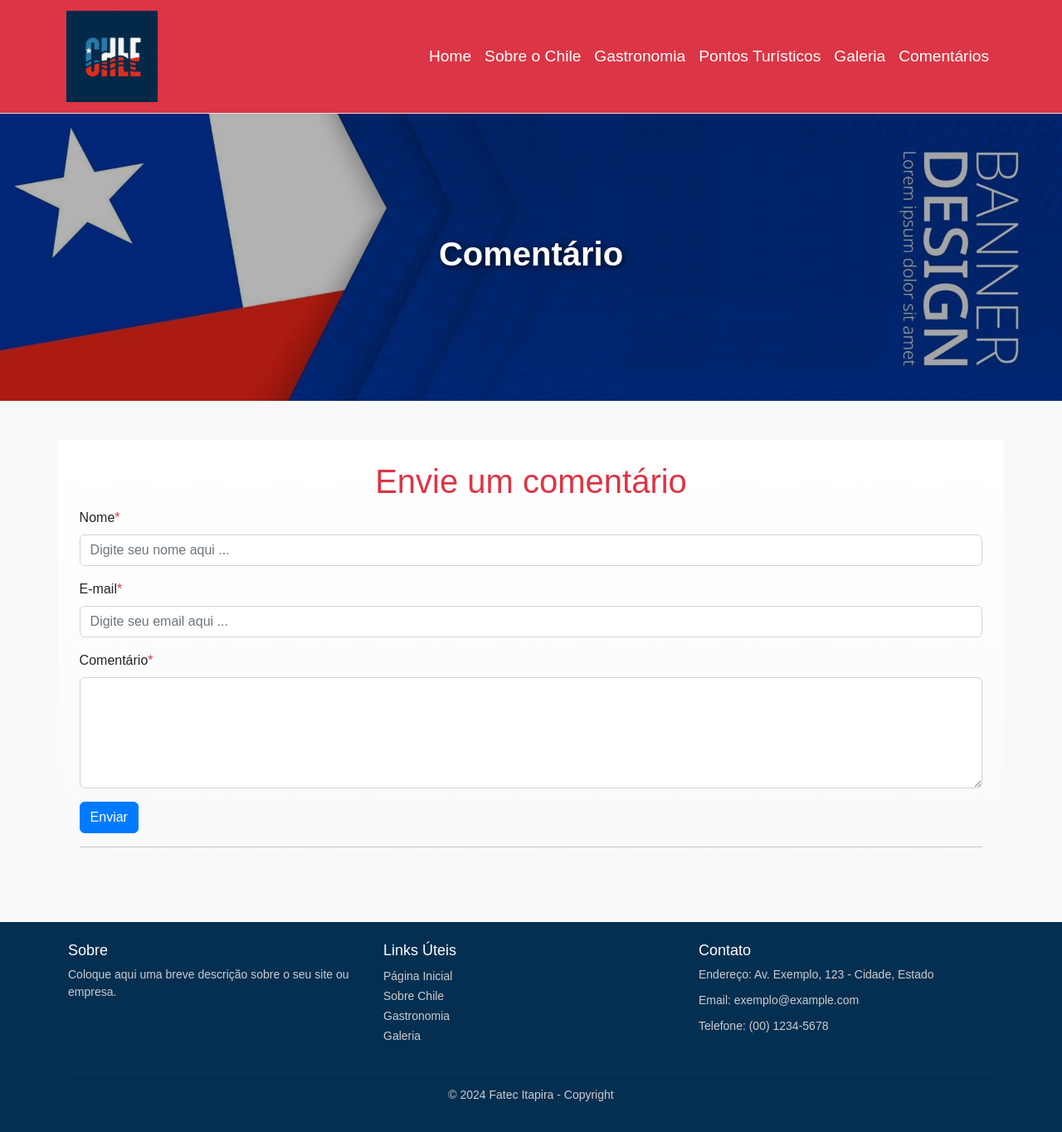
After one commit to Iagooalmeida/VoltaAoMundo-Chile, a PHP site: page /comentarios/index.php in a window 1280 px wide. The commit adds this page. Shown: the whole page at 83% size. Run offline with PHP 8.4, Linux system fonts and the light colour scheme.

Commit message:
feat: adcionando página de comentários com formulário de envio

```diff
--- /dev/null
+++ b/comentarios/index.php
@@ -0,0 +1,126 @@
+<!DOCTYPE html>
+<html lang="pt-br">
+<head>
+    <meta charset="UTF-8">
+    <meta name="viewport" content="width=device-width, initial-scale=1.0">
+    <title>Pontos Turisticos</title>
+    <link href="https://cdn.jsdelivr.net/npm/bootstrap@5.2.3/dist/css/bootstrap.min.css" rel="stylesheet"
+    integrity="sha384-rbsA2VBKQhggwzxH7pPCaAqO46MgnOM80zW1RWuH61DGLwZJEdK2Kadq2F9CUG65" crossorigin="anonymous">
+    <link rel="stylesheet" href="../css/style.css">
+</head>
+<body>
+<nav class="navbar navbar-expand-lg navbar-dark bg-danger">
+        <div class="container-fluid">
+            <a class="navbar-brand" href="index.html">
+                <img src="../img/Logo Chile.jpeg" class="logo" alt="Volta ao Mundo">
+            </a>
+
+        <button class="navbar-toggler" type="button" data-bs-toggle="collapse" data-bs-target="#navbarNav"
+            aria-controls="navbarNav" aria-expanded="false" aria-label="Toggle navigation">
+            <span class="navbar-toggler-icon"></span>
+        </button>
+        <div class="collapse navbar-collapse justify-content-end" id="navbarNav">
+            <ul class="navbar-nav">
+                <li class="nav-item active">
+                    <a class="nav-link" href="../index.html">Home</a>
+                </li>
+                <li class="nav-item">
+                    <a class="nav-link" href="../sobre-chile.html">Sobre o Chile</a>
+                </li>
+                <li class="nav-item">
+                    <a class="nav-link" href="../gastronomia-chile.html">Gastronomia</a>
+                </li>
+                <li class="nav-item">
+                    <a class="nav-link" href="../pontos-turisticos.html">Pontos Turísticos</a>
+                </li>
+                <li>
+                    <a class="nav-link" href="../galeria-chile.html">Galeria</a>
+                </li>
+                <li>
+                    <a class="nav-link" href="#">Comentários</a>
+                </li>
+            </ul>
+        </div>
+    </nav>
+    <div class="container-fluid">
+        <div class="col-12">
+            <div class="position-relative">
+                <img src="../img/banner/Banner-com-bandeira-do-chile.jpg" class="img-fluid w-100" alt="Imagem">
+                <div class="position-absolute top-50 start-50 translate-middle text-center">
+                    <h2 class="text-white">Comentário</h2>
+                </div>
+            </div>
+        </div>
+    </div>
+
+    <main class="comment">
+        <div class="container mt-5">
+            <h1 class="text-chile text-center">Envie um comentário</h1>
+            <form action="salvar.php" method="post">
+                <div class="mb-3">
+                    <label for="nome" class="form-label">Nome<span class="text-chile">*</span></label>
+                    <input type="text" class="form-control" id="nome" name="nome" placeholder="Digite seu nome aqui ...">
+                </div>
+                <div class="mb-3">
+                    <label for="email" class="form-label">E-mail<span class="text-chile">*</span></label>
+                    <input type="email" class="form-control" id="email" name="email" placeholder="Digite seu email aqui ...">
+                </div>
+                <div class="mb-3">
+                    <label for="comentario" class="form-label">Comentário<span class="text-chile">*</span></label>
+                    <textarea class="form-control" id="comentario" name="comentario" rows="5"></textarea>
+                </div>
+                <button type="submit" class="btn btn-primary">Enviar</button>
+            </form>
+            <hr>
+        </div>
+    </main>
+
+    <!-- rodapé -->
+    <footer class="bg-chile text-white py-4">
+        <div class="container">
+            <div class="row">
+                <div class="col-md-4">
+                    <h5>Sobre</h5>
+                    <p>Coloque aqui uma breve descrição sobre o seu site ou empresa.</p>
+                </div>
+                <div class="col-md-4">
+                    <h5>Links Úteis</h5>
+                    <ul class="list-unstyled">
+                        <li><a href="index.html">Página Inicial</a></li>
+                        <li><a href="sobre-chile.html">Sobre Chile</a></li>
+                        <li><a href="gastronomia-chile.html">Gastronomia</a></li>
+                        <li><a href="galeria-chile.html">Galeria</a></li>
+                    </ul>
+                </div>
+                <div class="col-md-4">
+                    <h5>Contato</h5>
+                    <p>Endereço: Av. Exemplo, 123 - Cidade, Estado</p>
+                    <p>Email: exemplo@example.com</p>
+                    <p>Telefone: (00) 1234-5678</p>
+                </div>
+            </div>
+            <hr>
+            <div class="row">
+                <div class="col-md-12 text-center">
+                    <p>&copy; 2024 Fatec Itapira - Copyright</p>
+                </div>
+            </div>
+        </div>
+    </footer>
+
+    <!-- conexão bootstrap -->
+    <script src="https://code.jquery.com/jquery-3.5.1.slim.min.js"></script>
+    <!-- Bootstrap JavaScript Libraries -->
+    <script
+        src="https://cdn.jsdelivr.net/npm/@popperjs/core@2.11.8/dist/umd/popper.min.js"
+        integrity="sha384-I7E8VVD/ismYTF4hNIPjVp/Zjvgyol6VFvRkX/vR+Vc4jQkC+hVqc2pM8ODewa9r"
+        crossorigin="anonymous">
+    </script>
+
+    <script
+        src="https://cdn.jsdelivr.net/npm/bootstrap@5.3.2/dist/js/bootstrap.min.js"
+        integrity="sha384-BBtl+eGJRgqQAUMxJ7pMwbEyER4l1g+O15P+16Ep7Q9Q+zqX6gSbd85u4mG4QzX+"
+        crossorigin="anonymous">
+    </script>
+</body>
+</html>
--- a/css/style.css
+++ b/css/style.css
@@ -188,11 +188,11 @@ h2.text-white {
 }
 
 #carouselExampleCaptions .carousel-item {
-    transition: transform 0.5s ease;
+    -o-transition: transform 0.5s ease;
     -webkit-transition: transform 0.5s ease;
     -moz-transition: transform 0.5s ease;
     -ms-transition: transform 0.5s ease;
-    -o-transition: transform 0.5s ease;
+    transition: transform 0.5s ease;
 }
 
 /* Fim carrossel de imagens */
@@ -340,11 +340,11 @@ footer p.copyright {
     background: linear-gradient(to bottom, #ffffff, #f8f9fa);
     /*Gradientedecordefundo*/box-shadow: 0 2px 4px rgba(0, 0, 0, 0.1);
     /*Sombrasutil*/padding: 40px;
-    border-radius: 10px;
+    -o-border-radius: 10px;
     -webkit-border-radius: 10px;
     -moz-border-radius: 10px;
     -ms-border-radius: 10px;
-    -o-border-radius: 10px;
+    border-radius: 10px;
 }
 
 
@@ -437,11 +437,11 @@ footer p.copyright {
     background: linear-gradient(to bottom, #ffffff, #f8f9fa);
     /*Gradientedecordefundo*/box-shadow: 0 2px 4px rgba(0, 0, 0, 0.1);
     /*Sombrasutil*/padding: 40px;
-    border-radius: 10px;
+    -o-border-radius: 10px;
     -webkit-border-radius: 10px;
     -moz-border-radius: 10px;
     -ms-border-radius: 10px;
-    -o-border-radius: 10px;
+    border-radius: 10px;
 }
 
 .gastronomia_session {
@@ -453,11 +453,11 @@ footer p.copyright {
 
 section.class_turismo.container {
     background: aliceblue;
-    border-radius: 20px;
+    -o-border-radius: 20px;
     -webkit-border-radius: 20px;
     -moz-border-radius: 20px;
     -ms-border-radius: 20px;
-    -o-border-radius: 20px;
+    border-radius: 20px;
 }
 
 /* media query para ajustar o tamanho do conteúdo */
@@ -527,3 +527,13 @@ section.class_turismo.container {
     border-radius: 10px; /* Raio da borda */
     box-shadow: 0 0 10px rgba(0, 0, 0, 0.1); /* Sombra */
 }
+
+/*Estilo para página comentários*/
+main.comment .container.mt-5{
+    padding: 2%;
+    background: linear-gradient(to bottom, #ffffff, #f8f9fa);
+}
+
+main.comment imput{
+    margin-bottom: 2%;
+}
```
Also changed, not shown: img/banner/Banner-com-bandeira-do-chile.jpg (added).
